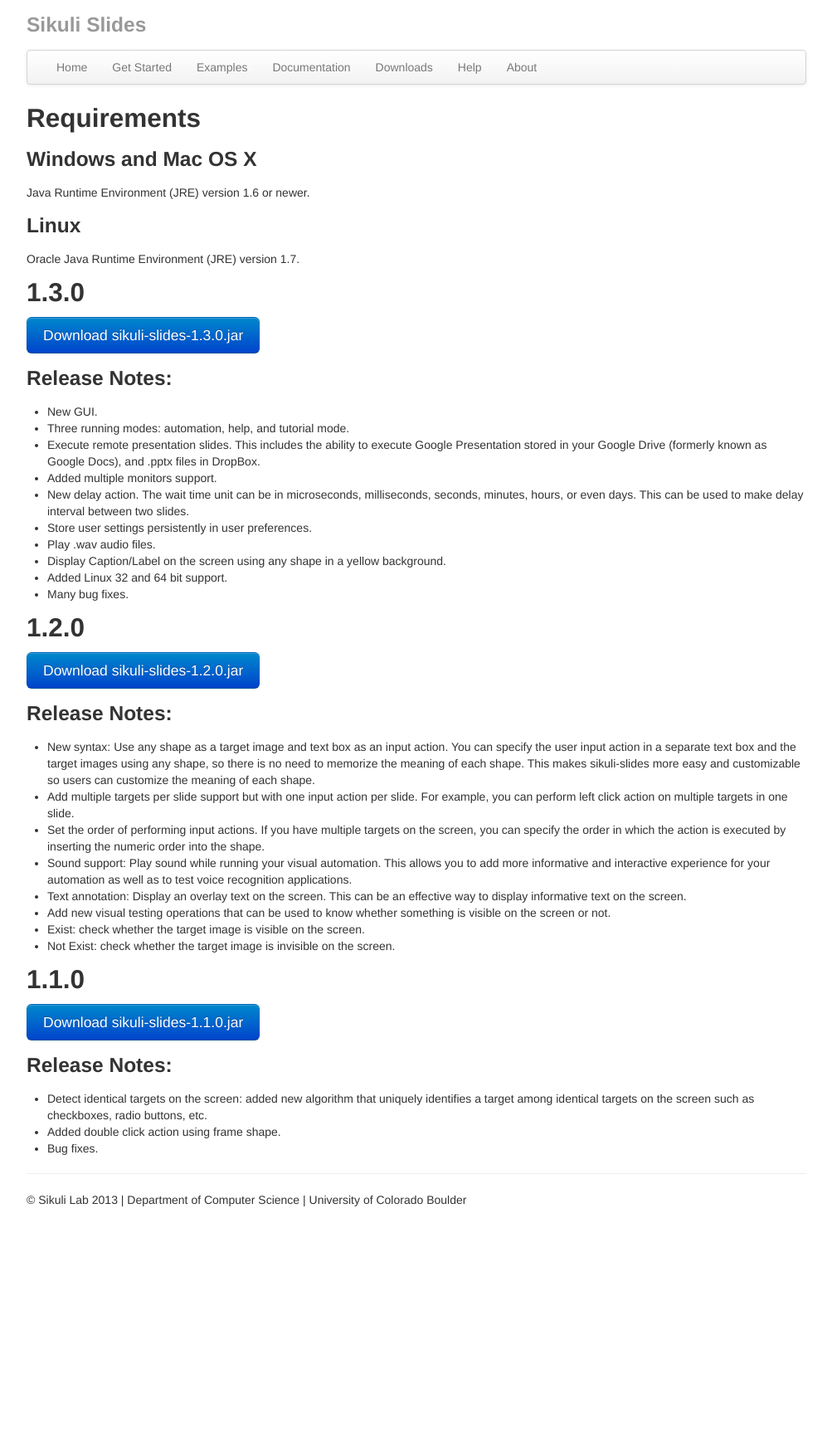
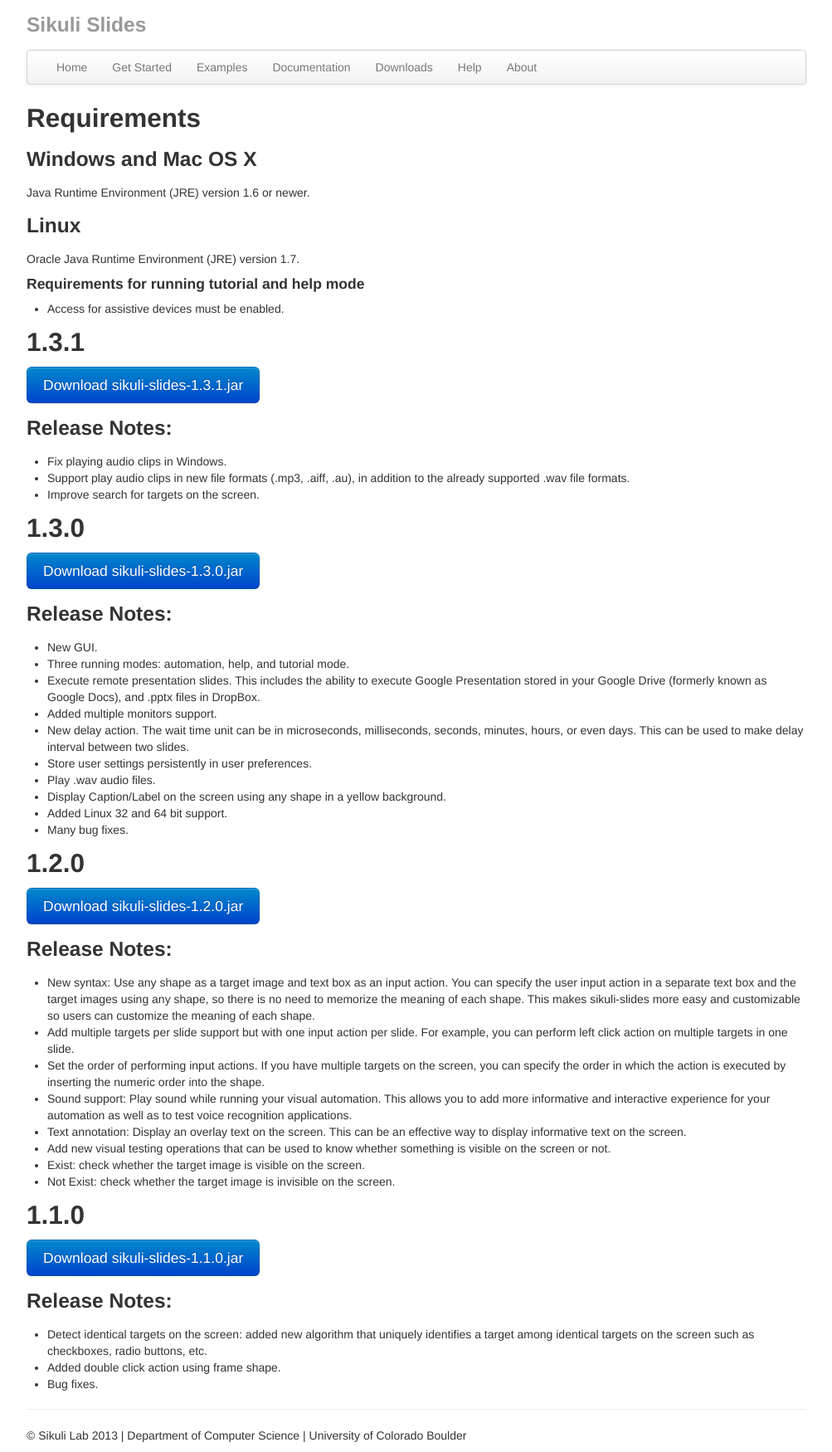
Before and after one commit to sikuli/sikuli-slides, a Jekyll site: the page built from downloads.md, in a window 1280 px wide. Shown: the whole page at 83% size, without its empty margins (138-1141 px from the left). Built offline with Jekyll 4.4.1, drawn with Linux system fonts in a browser that asks for light colours; before the commit the page ends 1466 px from its top, so only the background shows below that.

Commit message:
update download page for 1.3.1 release

```diff
--- a/downloads.md
+++ b/downloads.md
@@ -8,6 +8,21 @@
 Java Runtime Environment (JRE) version 1.6 or newer.
 ### Linux
 Oracle Java Runtime Environment (JRE) version 1.7.
+
+#### Requirements for running tutorial and help mode
+* Access for assistive devices must be enabled.
+
+## 1.3.1
+
+<a href="/downloads/sikuli-slides-1.3.1.jar" class="btn btn-large btn-primary"
+onClick="_gaq.push(['_trackEvent', 'Downloads', 'Download', 'sikuli-slides-1.3.1.jar'])">
+Download sikuli-slides-1.3.1.jar
+</a>
+
+### Release Notes:
+* Fix playing audio clips in Windows.
+* Support play audio clips in new file formats (.mp3, .aiff, .au), in addition to the already supported .wav file formats.
+* Improve search for targets on the screen.
 
 ## 1.3.0
 
```
Also changed, not shown: 1 other file.
